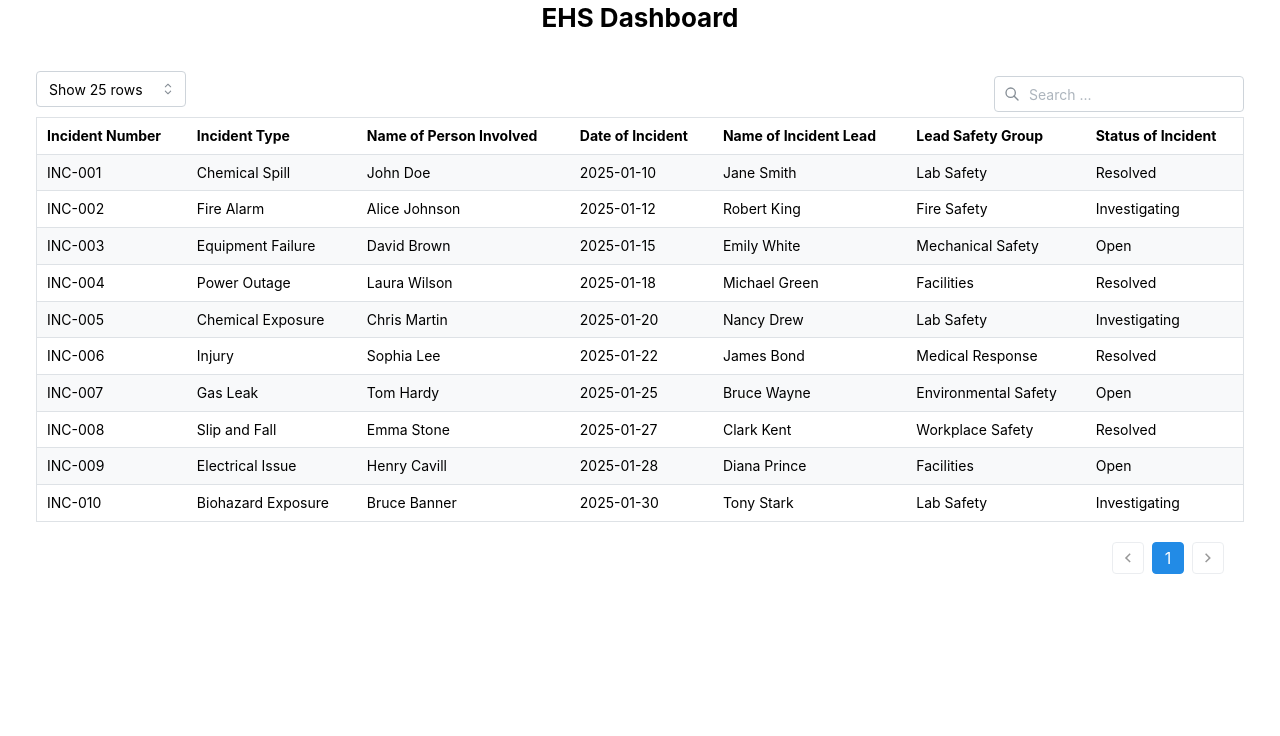
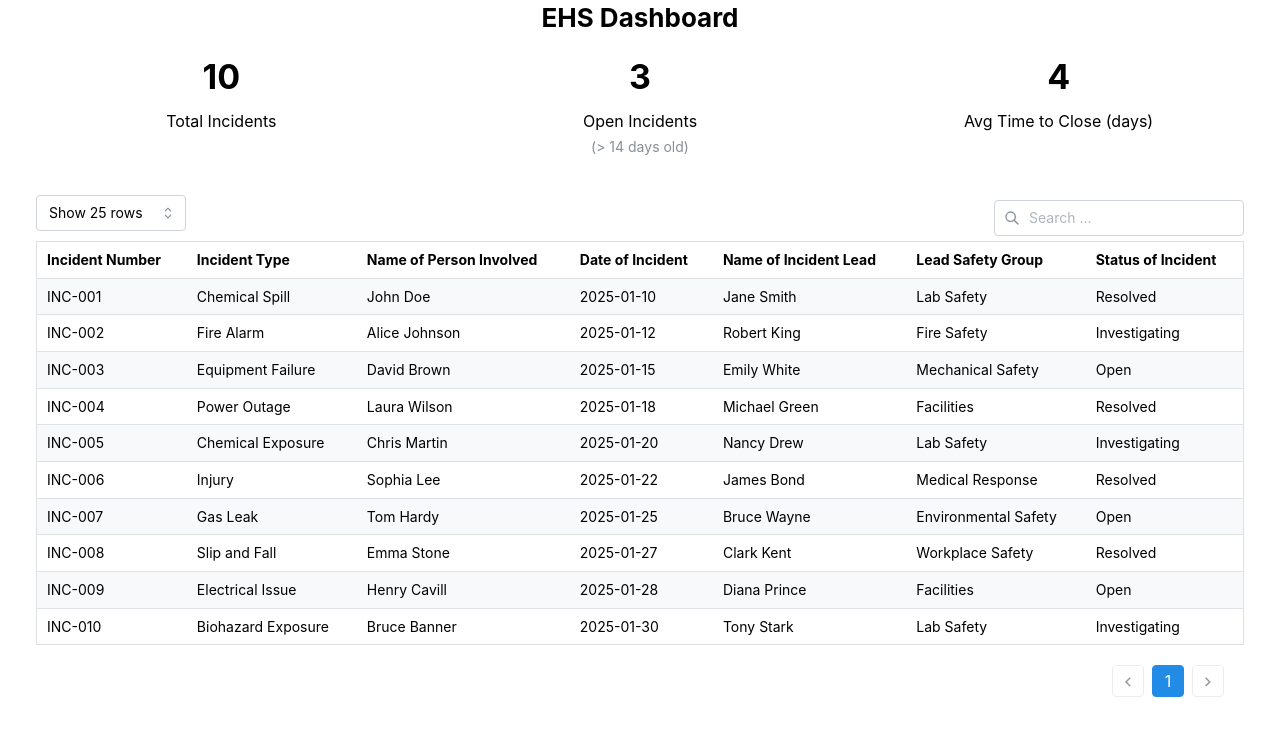
Before and after one commit to susom/ehs_people_integration, a React (Vite) app in the folder ehs-dashboard/: page / in a window 1280 px wide. Shown: the top 736 px of the page. Built offline with nearby package versions, Linux system fonts and the light colour scheme.

Commit message:
Added incident summary component

```diff
--- a/ehs-dashboard/src/IncidentTable/IncidentTable.jsx
+++ b/ehs-dashboard/src/IncidentTable/IncidentTable.jsx
@@ -4,13 +4,15 @@ import {
     ScrollArea,
     Box,
     Card,
+    Grid,
     Group,
     Pagination,
     Select,
-    TextInput
+    TextInput, Center
 } from '@mantine/core';
 import SearchBar from "../components/searchBar.jsx";
 import {IconSearch} from "@tabler/icons-react";
+import IncidentSummary from "../components/IncidentSummary.jsx";
 // Utility function to chunk array into pages
 const chunk = (array, size) => {
     if (!array.length) return [];
@@ -104,6 +106,7 @@ export default function IncidentTable() {
 
     return (
         <Box p={20}>
+           <IncidentSummary/>
             <Card>
                 <Group
                     justify="space-between"
--- /dev/null
+++ b/ehs-dashboard/src/components/IncidentSummary.jsx
@@ -0,0 +1,38 @@
+import React from 'react';
+import { Grid, Stack, Text, Center, Title } from '@mantine/core';
+
+export default function IncidentSummary() {
+    return (
+        <Grid justify="center" align="flex-start" mb="lg">
+            <Grid.Col span={4}>
+                <Center>
+                    <Stack gap="xs" align="center">
+                        <Title order={1}>10</Title>
+                        <Text> Total Incidents </Text>
+                    </Stack>
+                </Center>
+            </Grid.Col>
+
+            <Grid.Col span={4}>
+                <Center>
+                    <Stack gap="xs" align="center">
+                        <Title order={1}>3</Title>
+                        <Text align="center">
+                            Open Incidents <br />
+                            <Text span c="dimmed" size="sm">{`(> 14 days old)`}</Text>
+                        </Text>
+                    </Stack>
+                </Center>
+            </Grid.Col>
+
+            <Grid.Col span={4}>
+                <Center>
+                    <Stack gap="xs" align="center">
+                        <Title order={1}>4</Title>
+                        <Text> Avg Time to Close (days) </Text>
+                    </Stack>
+                </Center>
+            </Grid.Col>
+        </Grid>
+    );
+}
```
Also changed, not shown: 2 other files (tests, documents, lock files or other folders).
